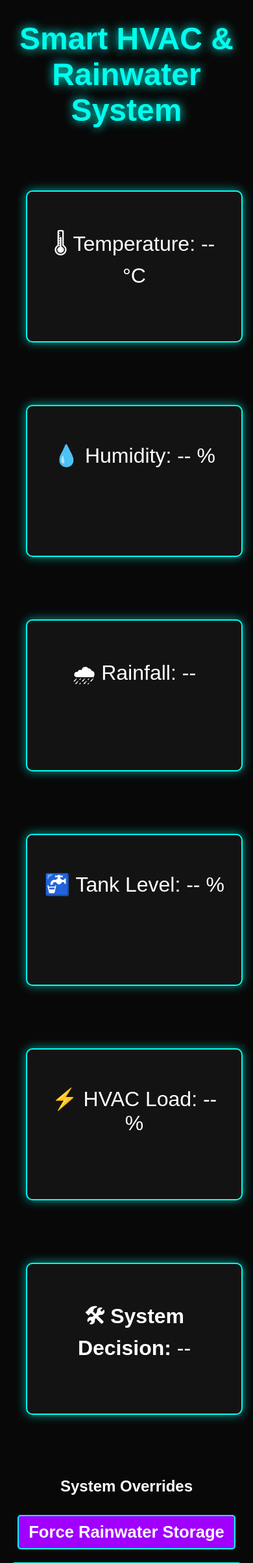
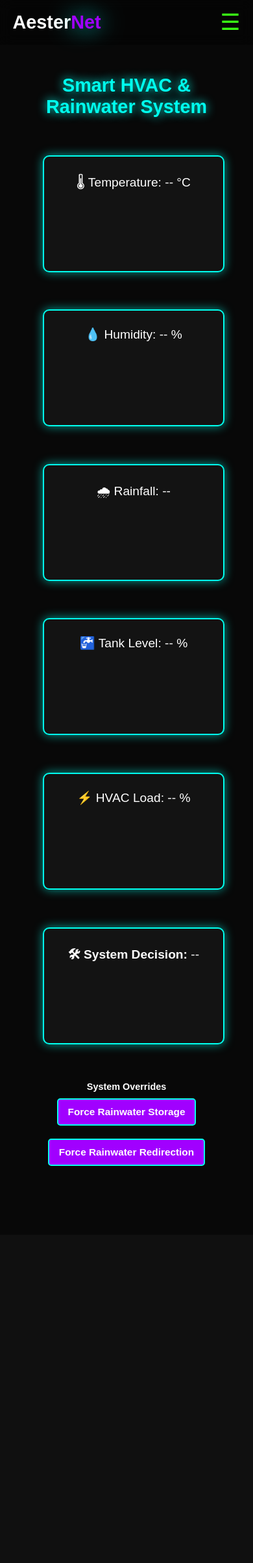
Before and after one commit to Megwana/AetherNet, a Flask app: page / in a window 390 px wide. Shown: the top 2405 px of the page at 65% size. After the commit the page ends 1794 px from the top, so only its background shows below. Run offline with Flask 3, Linux system fonts and the light colour scheme.

Commit message:
Updated the UI so there is a navbar and spacing in the home page

```diff
--- a/static/styles.css
+++ b/static/styles.css
@@ -1,3 +1,14 @@
+* {
+    margin: 0;
+    padding: 0;
+    box-sizing: border-box;
+    text-decoration: none;
+    border: none;
+    outline: none;
+    scroll-behavior: smooth;
+    font-family: "Poppins", sans-serif;
+}
+
 /* Global Variables */
 :root {
     --bg-color: #080808;
@@ -8,12 +19,127 @@
     --accent-color: #39FF14;
 }
 
+html{
+    font-size: 60%;
+    overflow-x: hidden;
+}
+
+
 /* General Page Styling */
 body {
     background-color: var(--bg-color);
     color: var(--text-color);
     font-family: "Poppins", sans-serif;
     text-align: center;
+}
+
+/* Navbar Styling */
+.header{
+    position: fixed;
+    top: 0;
+    left: 0;
+    width: 100%;
+    padding: 4rem 12% 4rem;
+    background: rgba(0, 0, 0, 0.3);
+    backdrop-filter: blur(10px);
+    display: flex;
+    justify-content: space-between;
+    align-items: center;
+    z-index: 5;
+}
+
+/* Logo */
+.logo{
+    font-size: 3rem;
+    color: var(--text-color);
+    font-weight: 800;
+    cursor: pointer;
+    transition: 0.3s ease;
+}
+
+
+.logo:hover {
+    transform: scale(1.1);
+}
+
+.logo span {
+    text-shadow: 0 0 35px var(--main-color);
+    color: var(--highlight-color);
+}
+
+/* ADD LOGO IMAGE!! */
+.cloud{
+    font-size: 5rem;
+}
+
+/* Navbar Links */
+.navbar {
+    display: flex;
+}
+
+.navbar a {
+    font-size: 1.8rem;
+    color: var(--text-color);
+    margin-left: 4rem;
+    font-weight: 500;
+    transition: 0.3s ease;
+    border-bottom: 3px solid transparent;
+}
+
+.navbar a:hover,
+.navbar a.active {
+    color: var(--text-color);
+    padding: 1rem;
+    border-bottom: 3px solid var(--nature-color);
+}
+
+/* Mobile Menu Icon */
+#menu-icon {
+    font-size: 3.6rem;
+    color: var(--accent-color);
+    display: none;
+    cursor: pointer;
+}
+
+section{
+    min-height: 100vh;
+    padding: 10rem 12% 10rem
+}
+
+/* Responsive Navbar */
+@media (max-width: 991px) {
+    .header {
+        padding: 1.5rem 5%;
+    }
+
+    .navbar {
+        display: none;
+        flex-direction: column;
+        position: absolute;
+        top: 100%;
+        right: 0;
+        background-color: var(--bg-color);
+        width: 100%;
+        padding: 1rem;
+        box-shadow: 0 4px 6px rgba(0, 0, 0, 0.1);
+        z-index: 1000;
+        border-radius: 0 0 8px 8px;
+        transform: translateY(-20px);
+        opacity: 0;
+        visibility: hidden;
+        transition: all 0.3s ease;
+    }
+
+    .navbar.active {
+        display: flex;
+        transform: translateY(0);
+        opacity: 1;
+        visibility: visible;
+    }
+
+    #menu-icon {
+        display: block;
+    }
 }
 
 /* Header */
--- a/templates/index.html
+++ b/templates/index.html
@@ -7,6 +7,19 @@
     <link rel="stylesheet" href="static/styles.css">
 </head>
 <body>
+    <header class="header">
+        <a href="#" class="logo">Aester<span>Net</span></a>
+
+        <nav class="navbar">
+            <a href="#">Home</a>
+            <a href="#">Features</a>
+            <a href="#">About</a>
+            <a href="#">Contact</a>
+        </nav>
+
+        <div id="menu-icon">☰</div>
+    </header>
+    <section>
         <h1>Smart HVAC & Rainwater System</h1>
 
         <div class="sensor-container">
@@ -33,7 +46,7 @@
         <h2>System Overrides</h2>
         <button onclick="overrideDecision('store')">Force Rainwater Storage</button>
         <button onclick="overrideDecision('redirect')">Force Rainwater Redirection</button>
-
+    </section>
     <script>
         const BASE_URL = "https://5000-megwana-aethernet-klhkwxd5dy5.ws-eu118.gitpod.io";
 
```
Lines whose indentation alone changed are shown as unchanged.
